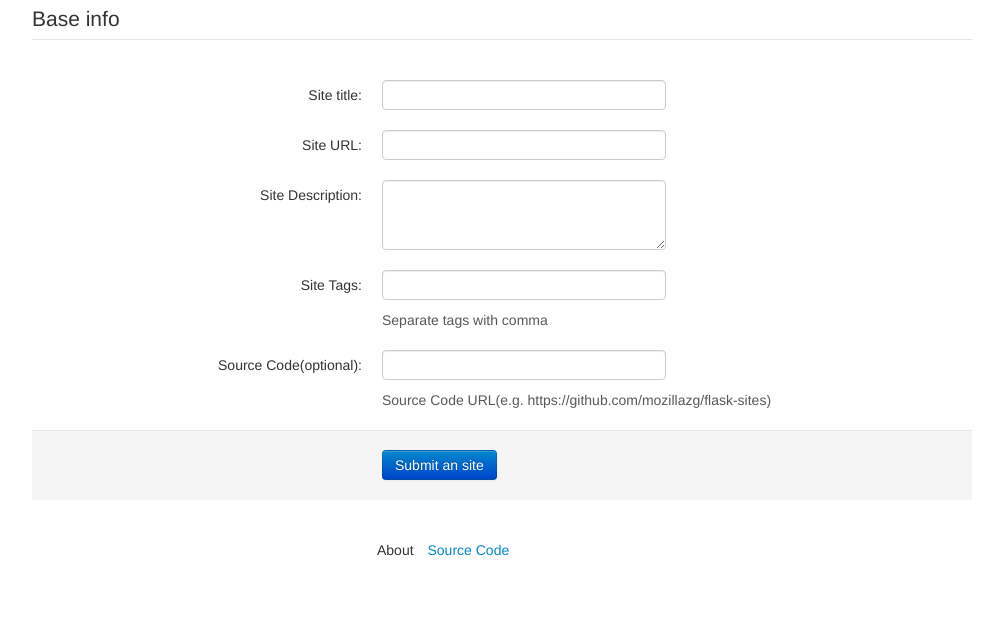
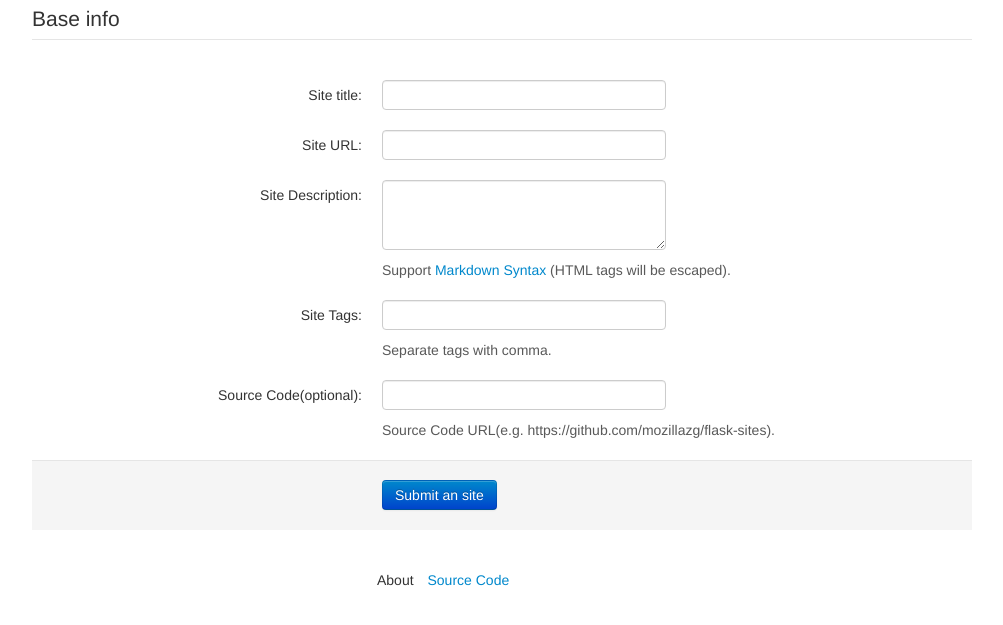
Before and after one commit to mozillazg/flask-sites, a Flask app: page /add in a window 1280 px wide. Shown: the part 117-742 px from the top of the page, without its empty margins (138-1141 px from the left). Run offline with Flask 2, Linux system fonts and the light colour scheme; a user stored in the database is signed in; some libraries are stand-ins or nearby versions.

Commit message:
Support markdown syntax for site descrption.

```diff
--- a/flasksites/app.py
+++ b/flasksites/app.py
@@ -9,17 +9,20 @@ from flask.ext.paginate import Pagination
 from flask.ext.login import LoginManager, login_required, login_user
 from flask.ext.login import logout_user, current_user
 from sqlalchemy import or_
-from sqlalchemy.exc import SQLAlchemyError
+# from sqlalchemy.exc import SQLAlchemyError
 
 from settings import db, app
 from models import User, Site, Tag
-from utils import get_or_create_tag, thumbnail_filter, shorter_url_filter
-from utils import format_datetime_filter, create_user, set_password
+from utils import get_or_create_tag, create_user, set_password
+from utils import thumbnail_filter, shorter_url_filter, format_datetime_filter
+from utils import markdown_filter
 from utils import auth_user
 
 app.jinja_env.filters['thumbnail'] = thumbnail_filter
 app.jinja_env.filters['shorter_url'] = shorter_url_filter
 app.jinja_env.filters['format_datetime'] = format_datetime_filter
+app.jinja_env.filters['markdown'] = markdown_filter
+
 login_manager = LoginManager()
 login_manager.init_app(app)
 login_manager.login_view = 'login'
--- a/flasksites/templates/add_site.html
+++ b/flasksites/templates/add_site.html
@@ -31,20 +31,21 @@
           <label class="control-label" for="site_description">Site Description:</label>
           <div class="controls">
             <textarea rows="3" id="site_description" class="input-xlarge" required="required" name="description"></textarea>
+            <p class="help-block">Support <a href="http://daringfireball.net/projects/markdown/syntax">Markdown Syntax</a> (HTML tags will be escaped).</p>
           </div>
         </div>
         <div class="control-group">
           <label class="control-label" for="site_tags">Site Tags:</label>
           <div class="controls">
             <input type="text" class="input-xlarge" id="site_tags" name="tags">
-            <p class="help-block">Separate tags with comma</p>
+            <p class="help-block">Separate tags with comma.</p>
           </div>
         </div>
         <div class="control-group">
           <label class="control-label" for="source_code">Source Code(optional):</label>
           <div class="controls">
             <input type="url" class="input-xlarge" id="source_code" name="source_url">
-            <p class="help-block">Source Code URL(e.g. https://github.com/mozillazg/flask-sites)</p>
+            <p class="help-block">Source Code URL(e.g. https://github.com/mozillazg/flask-sites).</p>
           </div>
       </div>
 
--- a/flasksites/templates/detail.html
+++ b/flasksites/templates/detail.html
@@ -26,7 +26,7 @@
   <div class="span12">
     <ul class="unstyled">
       <li><h1>{{ site.title }}</h1></li>
-      <li><p class="lead">{{ site.description }}</p></li>
+      <li><p class="lead">{{ site.description|markdown("escape")|safe }}</p></li>
       <li class="large-thumbnail"><p><a href="{{ site.website }}" class="thumbnail">
             <img src="{{ site.website|thumbnail(size='930x698') }}" data-src=""
             onerror=this.src="{{ url_for('static', filename='img/930x698.png') }}">
--- a/requirements.txt
+++ b/requirements.txt
@@ -6,6 +6,7 @@ SQLAlchemy>=0.8.0b2
 Flask-SQLAlchemy>=0.16
 flask-paginate>=0.1.4
 Flask-Login>=0.1.3
+markdown2>=2.1.0
 # python-openid>=2.2.5
 # Flask-OpenID>=1.1.1
 # Flask-Bcrypt>=0.5.2
```
